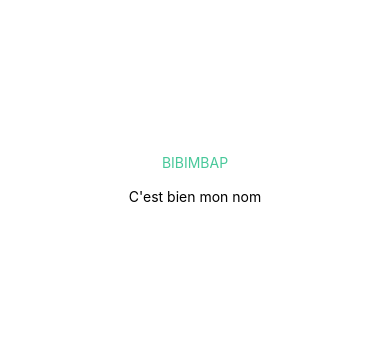
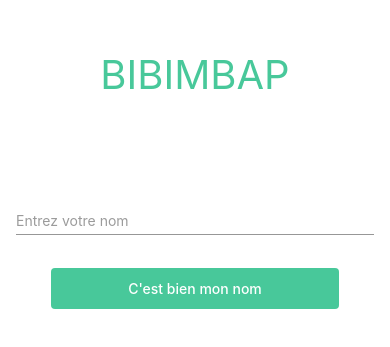
Before and after one commit to bamlab/bibimbap, a React Native app in the folder form1/: screen / in a window 390 px wide. Shown: the part 243-590 px from the top of the page. Built offline with nearby package versions, Linux system fonts and the light colour scheme.

Commit message:
Style page

```diff
--- a/form1/App.js
+++ b/form1/App.js
@@ -1,22 +1,60 @@
 import React from 'react';
-import { StyleSheet, Text, TextInput, TouchableOpacity } from 'react-native';
+import {
+  Button,
+  StyleSheet,
+  Text,
+  TextInput,
+  TouchableOpacity
+} from 'react-native';
 import Page from './Page';
 
 export default class App extends React.Component {
   render() {
     return (
-      <Page>
+      <Page style={styles.page}>
         <Text style={styles.label}>BIBIMBAP</Text>
-        <TextInput style={styles.input}/>
-        <TouchableOpacity style={styles.button}><Text style={styles.textButton}>C'est bien mon nom</Text></TouchableOpacity>
+        <TextInput style={styles.input} placeholder="Entrez votre nom" />
+        <TouchableOpacity style={styles.button}>
+          <Text style={styles.textButton}>C'est bien mon nom</Text>
+        </TouchableOpacity>
       </Page>
     );
   }
 }
 
 const styles = StyleSheet.create({
-  label: {color: '#48c89a'},
-  input: {},
-  button: {},
-  textButton: {}
+  page: {
+    flex: 1,
+    paddingHorizontal: 16,
+    alignItems: 'center',
+    justifyContent: 'center'
+  },
+  label: {
+    color: '#48c89a',
+    fontSize: 40,
+    color: '#48c89a',
+    marginBottom: 80
+  },
+  input: {
+    color: '#9b9b9b',
+    borderBottomWidth: 1,
+    borderBottomColor: '#979797',
+    alignSelf: 'stretch',
+    marginVertical: 33,
+    paddingBottom: 5
+  },
+  button: {
+    backgroundColor: '#48c89a',
+    borderRadius: 4,
+    width: 288,
+    height: 41,
+    justifyContent: 'center',
+    alignItems: 'center'
+  },
+  textButton: {
+    fontSize: 14,
+    fontWeight: '500',
+    textAlign: 'center',
+    color: '#ffffff'
+  }
 });
```
